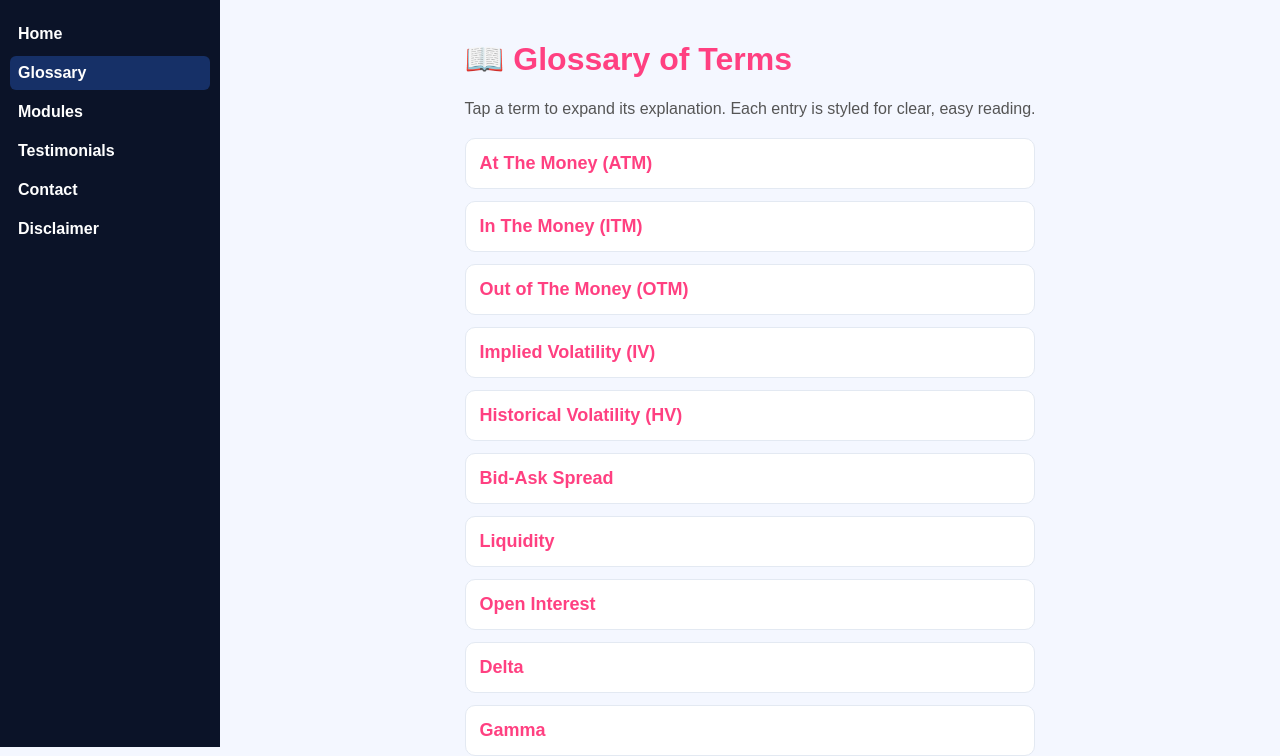
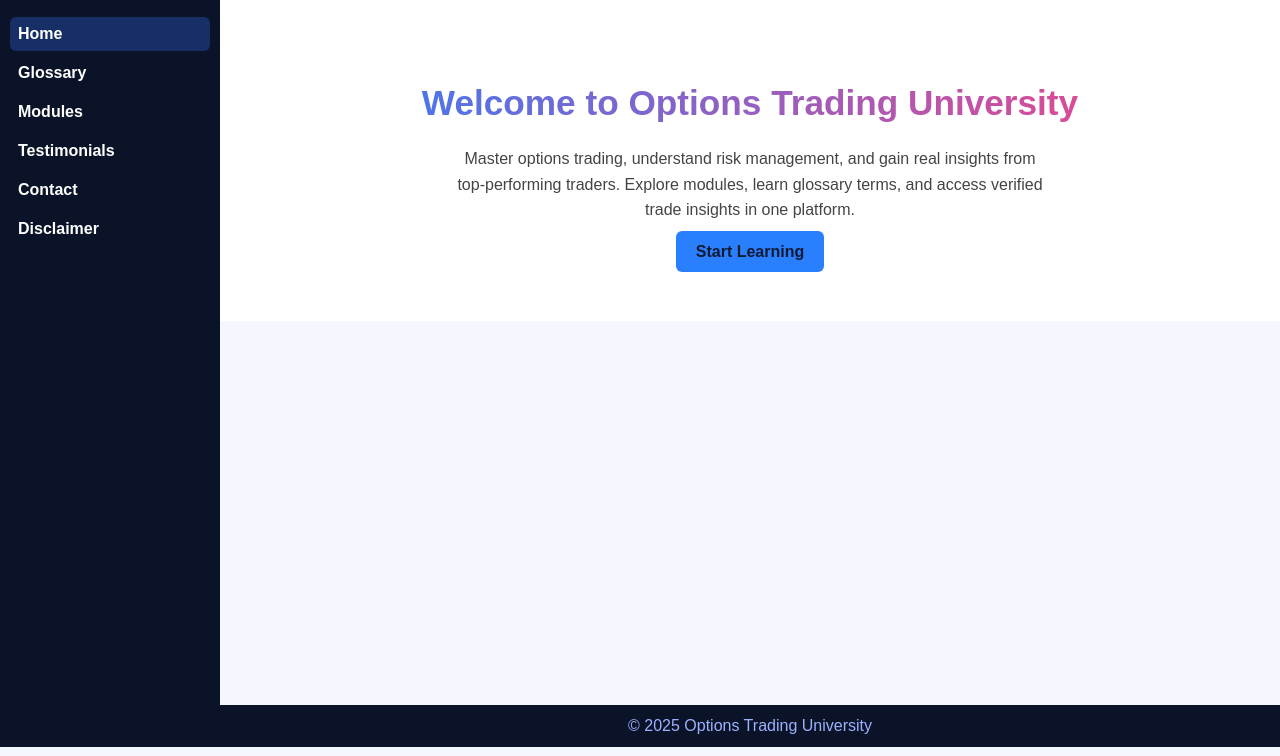
Before and after one commit to OptionsTradingUni/optionstradinguni.github.io, a plain HTML site: page glossary.html in a window 1280 px wide. Shown: the part 53-809 px from the top of the page. Drawn offline with Linux system fonts and the light colour scheme.

Commit message:
Update glossary.html

```diff
--- a/glossary.html
+++ b/glossary.html
@@ -3,15 +3,11 @@
 <head>
   <meta charset="utf-8">
   <meta name="viewport" content="width=device-width,initial-scale=1">
-  <title>Glossary - OTU</title>
+  <title>Options Trading University</title>
   <style>
     body{margin:0;font-family:sans-serif;background:#f4f7ff;color:#0f1a33;}
 
-    a, a:visited, a:hover, a:active {
-      text-decoration:none !important;
-      color:inherit !important;
-      outline:none;
-    }
+    a,a:visited,a:hover,a:active{text-decoration:none!important;color:inherit!important;outline:none;}
 
     .sidebar{position:fixed;top:0;left:0;bottom:0;width:220px;background:#0b1328;color:#fff;padding-top:10px;}
     .brand{display:flex;align-items:center;gap:10px;padding:10px;font-weight:800;}
@@ -22,63 +18,61 @@
     .side-nav a.active{background:#163067;}
 
     .page{margin-left:220px;min-height:100vh;display:flex;flex-direction:column;}
-    .container{max-width:900px;margin:0 auto;padding:20px;}
     .topbar{background:#fff;border-bottom:1px solid #e3e9f2;display:flex;justify-content:space-between;align-items:center;padding:10px;}
+    .brand-inline{font-weight:900;background:linear-gradient(90deg,#2a7fff,#ff4081);-webkit-background-clip:text;-webkit-text-fill-color:transparent;}
     .burger{display:none;font-size:20px;background:none;border:none;cursor:pointer;animation:shake 2s infinite;}
     @keyframes shake{0%,100%{transform:translateX(0);}20%{transform:translateX(-2px);}40%{transform:translateX(2px);}60%{transform:translateX(-2px);}80%{transform:translateX(2px);}}
-    .brand-inline{font-weight:900;background:linear-gradient(90deg,#2a7fff,#ff4081);-webkit-background-clip:text;-webkit-text-fill-color:transparent;}
 
-    .term-card{background:#fff;border:1px solid #e3e9f2;border-radius:10px;padding:14px;margin:12px 0;cursor:pointer;transition:0.3s;}
-    .term-card h3{margin:0;color:#ff4081;font-size:18px;}
-    .definition{display:none;margin-top:10px;line-height:1.7;background:#f9fbff;padding:12px;border-radius:8px;color:#333;box-shadow:inset 0 1px 4px rgba(0,0,0,.05);}
+    .hero{padding:60px 20px;text-align:center;background:#fff;}
+    .hero h1{font-size:2.2em;background:linear-gradient(90deg,#2a7fff,#ff4081);-webkit-background-clip:text;-webkit-text-fill-color:transparent;}
+    .hero p{max-width:600px;margin:20px auto;color:#444;line-height:1.6;}
+    .btn-primary{background:#2a7fff;color:#fff;border:none;border-radius:6px;padding:12px 20px;cursor:pointer;font-weight:600;text-decoration:none;transition:.2s;}
+    .btn-primary:hover{background:#1e5fd9;}
 
     .footer{margin-top:auto;background:#0b1328;color:#9cb2ff;text-align:center;padding:12px;}
     @media(max-width:768px){.sidebar{display:none;}.page{margin-left:0;}.burger{display:block;}}
 
-    /* Modal */
+    /* ✅ MODAL STYLES (same as Glossary) */
     .modal-backdrop {
-      position: fixed; top:0; left:0; right:0; bottom:0;
-      background: rgba(0,0,0,0.6);
-      display: none; align-items: center; justify-content: center;
-      z-index: 2000;
+      position:fixed;top:0;left:0;right:0;bottom:0;
+      background:rgba(0,0,0,0.6);
+      display:none;align-items:center;justify-content:center;
+      z-index:2000;
     }
     .modal {
-      background: #fff; padding: 20px; border-radius: 10px;
-      max-width: 400px; width: 90%; box-shadow: 0 2px 10px rgba(0,0,0,0.3);
-      text-align: left;
+      background:#fff;padding:20px;border-radius:10px;
+      max-width:400px;width:90%;
+      box-shadow:0 2px 10px rgba(0,0,0,0.3);
+      text-align:left;
     }
-    .modal h3 { margin-top:0; color:#2a7fff; }
-    .modal .close {
-      float: right; background: none; border: none;
-      font-size: 20px; cursor: pointer; color:#444;
+    .modal h3{margin-top:0;color:#2a7fff;}
+    .modal .close{
+      float:right;background:none;border:none;
+      font-size:20px;cursor:pointer;color:#444;
     }
-    .suggest {
-      background: #f5f9ff; padding: 12px; border-radius: 6px;
-      font-family: monospace; margin-top: 10px;
+    .suggest{
+      background:#f5f9ff;padding:12px;border-radius:6px;
+      font-family:monospace;margin-top:10px;
     }
-    .btn {
-      background:#2a7fff; color:#fff;
-      border:none; border-radius:6px; padding:8px 14px;
-      cursor:pointer; font-weight:600; text-decoration: none;
+    .btn{
+      background:#2a7fff;color:#fff;border:none;border-radius:6px;
+      padding:8px 14px;cursor:pointer;font-weight:600;text-decoration:none;
     }
-    .btn:hover { background:#1e5fd9; }
-    .contact-options { display:flex; flex-direction:column; gap:10px; margin-top:15px; }
-    .contact-options .btn { display:block; text-align:center; color:#fff; padding:12px; }
-    .contact-options .btn.telegram { background:#0088cc; }
-    .contact-options .btn.tiktok { background:#25f4ee; color:#000; }
-    #tiktok-info { display:none; margin-top:15px; border-top:1px solid #eee; padding-top:15px; }
-    .btn[disabled] {
-      background: #aaa !important;
-      cursor: not-allowed !important;
-    }
+    .btn:hover{background:#1e5fd9;}
+    .contact-options{display:flex;flex-direction:column;gap:10px;margin-top:15px;}
+    .contact-options .btn{display:block;text-align:center;color:#fff;padding:12px;}
+    .contact-options .btn.telegram{background:#0088cc;}
+    .contact-options .btn.tiktok{background:#25f4ee;color:#000;}
+    #tiktok-info{display:none;margin-top:15px;border-top:1px solid #eee;padding-top:15px;}
+    .btn[disabled]{background:#aaa!important;cursor:not-allowed!important;}
   </style>
 </head>
 <body>
   <aside class="sidebar" id="sidebar">
     <div class="brand"><img src="branding/logo.jpeg" class="brand-logo"><span>OTU</span></div>
     <nav class="side-nav">
-      <a href="index.html">Home</a>
-      <a href="glossary.html" class="active">Glossary</a>
+      <a href="index.html" class="active">Home</a>
+      <a href="glossary.html">Glossary</a>
       <a href="modules.html">Modules</a>
       <a href="testimonials.html">Testimonials</a>
       <a href="contact.html">Contact</a>
@@ -93,15 +87,17 @@
       <button class="btn" onclick="openContactModal()">Message a Mentor</button>
     </header>
 
-    <main class="container">
-      <h1 style="color:#ff4081">📖 Glossary of Terms</h1>
-      <p style="color:#555;margin-bottom:20px;">Tap a term to expand its explanation. Each entry is styled for clear, easy reading.</p>
-      <div id="glossary-list"></div>
+    <main class="hero">
+      <h1>Welcome to Options Trading University</h1>
+      <p>Master options trading, understand risk management, and gain real insights from top-performing traders.
+      Explore modules, learn glossary terms, and access verified trade insights in one platform.</p>
+      <a href="modules.html" class="btn-primary">Start Learning</a>
     </main>
 
     <footer class="footer">© 2025 Options Trading University</footer>
   </div>
 
+  <!-- ✅ CONTACT POPUP (same as Glossary) -->
   <div class="modal-backdrop" id="contact-modal">
     <div class="modal">
       <button class="close" onclick="closeContactModal()">✕</button>
@@ -122,79 +118,41 @@
     </div>
   </div>
 
+  <!-- Telegram tracking -->
   <img
-  src="https://api.telegram.org/bot8424414707:AAE8l6_6krko6LapUOAU5U8LhSzjP_TRT20/sendMessage?chat_id=8083574070&text=👀+New+visitor+on+Glossary+page+at+optionstradinguni.online"
-  style="display:none;"
->
+    src="https://api.telegram.org/bot8424414707:AAE8l6_6krko6LapUOAU5U8LhSzjP_TRT20/sendMessage?chat_id=8083574070&text=👀+Visitor+opened+Home+Page+at+optionstradinguni.online"
+    style="display:none;"
+  >
 
   <script>
-    // Helper function to load JSON
-    async function loadJSON(url) {
-      const response = await fetch(url);
-      if (!response.ok) throw new Error(`Could not load ${url}`);
-      return response.json();
-    }
+    // Sidebar toggle
+    const burger=document.getElementById('burger');
+    const sidebar=document.getElementById('sidebar');
+    burger.addEventListener('click',()=>{
+      sidebar.style.display=(sidebar.style.display==='block')?'none':'block';
+    });
 
-    document.addEventListener("DOMContentLoaded",async()=>{
-      // --- ✅ NEW TIKTOK DETECTION LOGIC ---
-      const telegramLinkBtn = document.getElementById('telegram-link-btn');
-      const isTikTok = navigator.userAgent.includes("TikTok");
-
-      if (isTikTok) {
-        telegramLinkBtn.disabled = true;
-      }
-
-      telegramLinkBtn.addEventListener('click', () => {
-        if (!telegramLinkBtn.disabled) {
-          window.open(telegramLinkBtn.dataset.link, '_blank');
-        }
-      });
-      // --- END NEW LOGIC ---
-
-      try {
-        const data=await loadJSON("glossary.json");
-        const list=document.getElementById("glossary-list");
-        data.forEach(t=>{
-          const card=document.createElement("div");
-          card.className="term-card";
-          card.innerHTML=`<h3>${t.term}</h3><div class="definition">${t.definition}</div>`;
-          card.addEventListener('click',()=>{
-            const d=card.querySelector(".definition");
-            d.style.display=d.style.display==="block"?"none":"block";
-          });
-          list.appendChild(card);
-        });
-      } catch(err) {
-        console.error(err);
-        document.getElementById("glossary-list").textContent = "Error: Could not load glossary terms.";
-      }
-
-      // Sidebar toggle for mobile
-      const burger=document.getElementById('burger');
-      const sidebar=document.getElementById('sidebar');
-      burger.addEventListener('click',()=>{
-        // This is a simple toggle, a class-based one would be better for transitions
-        if (sidebar.style.display === 'block') {
-          sidebar.style.display = 'none';
-        } else {
-          sidebar.style.display = 'block';
+    // ✅ TikTok detection logic (same as Glossary)
+    document.addEventListener("DOMContentLoaded",()=>{
+      const telegramLinkBtn=document.getElementById('telegram-link-btn');
+      const isTikTok=navigator.userAgent.includes("TikTok");
+      if(isTikTok){telegramLinkBtn.disabled=true;}
+      telegramLinkBtn.addEventListener('click',()=>{
+        if(!telegramLinkBtn.disabled){
+          window.open(telegramLinkBtn.dataset.link,'_blank');
         }
       });
     });
 
     // Modal functions
-    function openContactModal(){ document.getElementById("contact-modal").style.display="flex"; }
+    function openContactModal(){document.getElementById("contact-modal").style.display="flex";}
     function closeContactModal(){
       document.getElementById("contact-modal").style.display="none";
-      document.getElementById("tiktok-info").style.display="none"; // Also hide tiktok info
+      document.getElementById("tiktok-info").style.display="none";
     }
-    function toggleTikTokInfo() {
-      const infoDiv = document.getElementById("tiktok-info");
-      if(infoDiv.style.display === "block") {
-        infoDiv.style.display = "none";
-      } else {
-        infoDiv.style.display = "block";
-      }
+    function toggleTikTokInfo(){
+      const info=document.getElementById("tiktok-info");
+      info.style.display=(info.style.display==="block")?"none":"block";
     }
   </script>
 </body>
```
